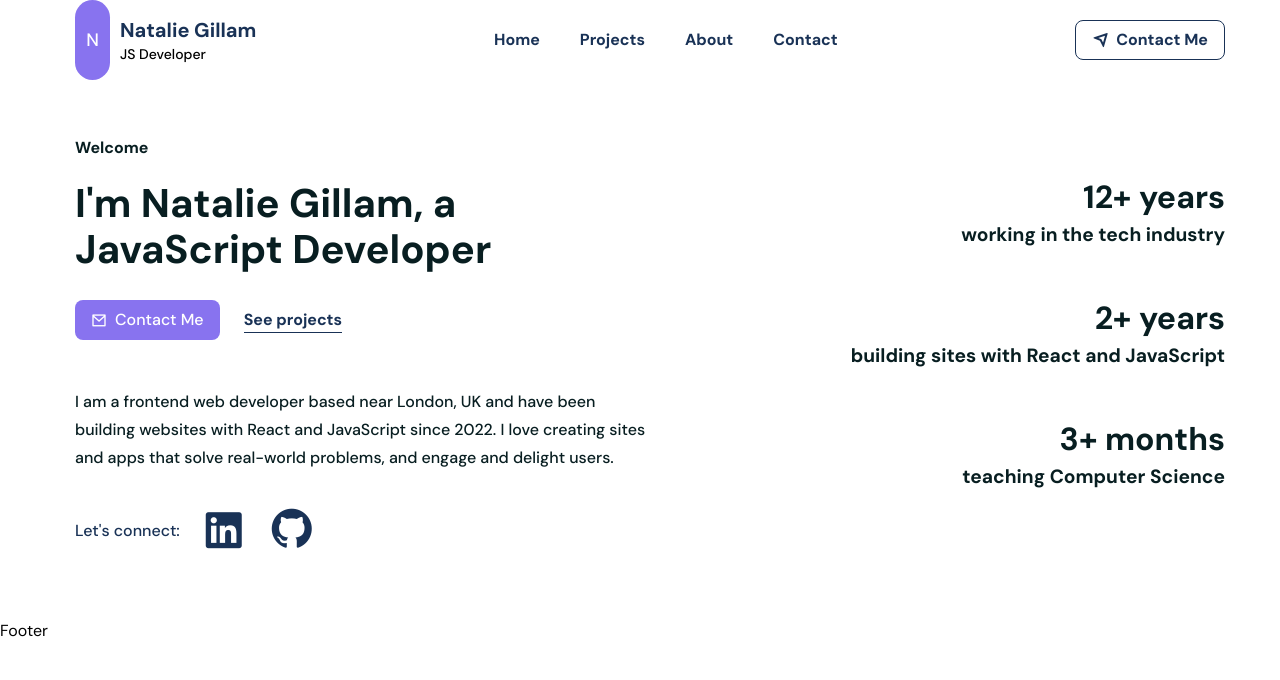
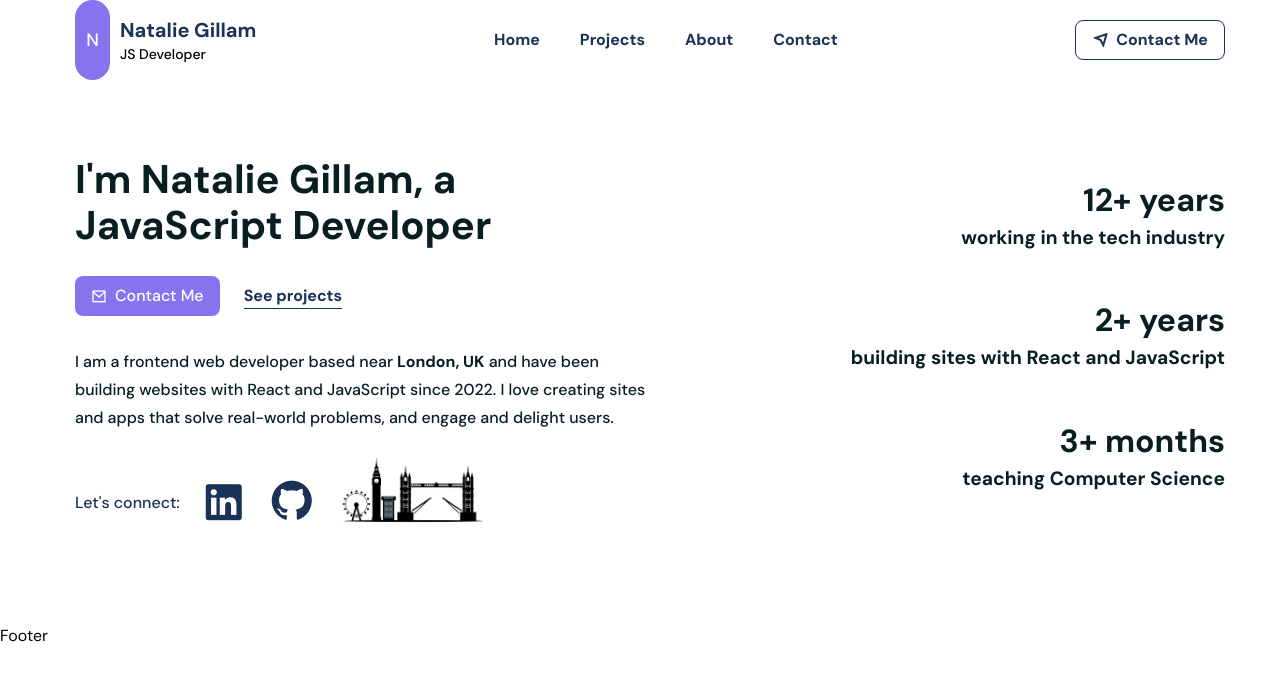
Before and after one commit to Nadia982/portfolio-2024-01-15, a React (Create React App) app: page / in a window 1280 px wide. Shown: the top 680 px of the page. Built offline with nearby package versions, Linux system fonts and the light colour scheme.

Commit message:
Updates to left-hand side of hero section

```diff
--- a/src/components/UI/Hero.jsx
+++ b/src/components/UI/Hero.jsx
@@ -1,5 +1,6 @@
 import React from "react";
 import CountUp from "react-countup";
+import LondonImg from '../../assets/images/london-6104682_640.png';
 
 const Hero = () => {
   return (
@@ -8,13 +9,13 @@ const Hero = () => {
         <div className="md:flex items-center justify-between sm:flex-col md:flex-row">
           {/* ========== hero left content ========== */}
           <div className="w-full md:basis-1/2">
-            <h5
+            {/* <h5
               data-aos="fade-right"
               data-aos-duration="1500"
               className="text-headingColor font-[600] text-[16px]"
             >
               Welcome
-            </h5>
+            </h5> */}
             <h1
               data-aos="fade-up"
               data-aos-duration="1500"
@@ -44,9 +45,9 @@ const Hero = () => {
             <p
                 data-aos="fade-left"
                 data-aos-duration="1500"
-                className="flex gap-2 text-headingColor mt-12 font-[500] text-[1rem] leading-7"
-              >I am a frontend web developer based near London, UK and have been building websites with React and JavaScript since 2022. I love creating sites and apps that solve real-world problems, and engage and delight users.</p>
-              <div className="flex items-center gap-5 mt-5">
+                className=" text-headingColor mt-8 font-[500] text-[1rem] leading-7"
+              >I am a frontend web developer based near <span className="font-[700]">London, UK</span> and have been building websites with React and JavaScript since 2022. I love creating sites and apps that solve real-world problems, and engage and delight users.</p>
+              <div className="flex items-center gap-5 mt-0">
                 <span className="text-smallTextColor text-[1rem] font-[500]">Let's connect:</span>
                 <span>
                     <a aria-label="link to Natalie Gillam's LinkedIn profile" href="#linkedin" className="text-smallTextColor text-[3rem] font[-700]"><i class="ri-linkedin-box-fill"></i></a>
@@ -54,7 +55,9 @@ const Hero = () => {
                 <span className="mb-1">
                     <a aria-label="link to Natalie Gillam's GitHub profile" href="#linkedin" className="text-smallTextColor text-[3rem] font[-700]"><i class="ri-github-fill"></i></a>
                 </span>
+                <img className="mb-10" src={LondonImg} alt="London skyline" width="150" />
               </div>
+              {/* <img className="mt-0" src={LondonImg} alt="London skyline" width="150" /> */}
           </div>
           {/* ========== hero left end ========== */}
           {/* ========== hero right start ========== */}
```
Also changed, not shown: src/assets/images/london-6104682_640.png (added).
